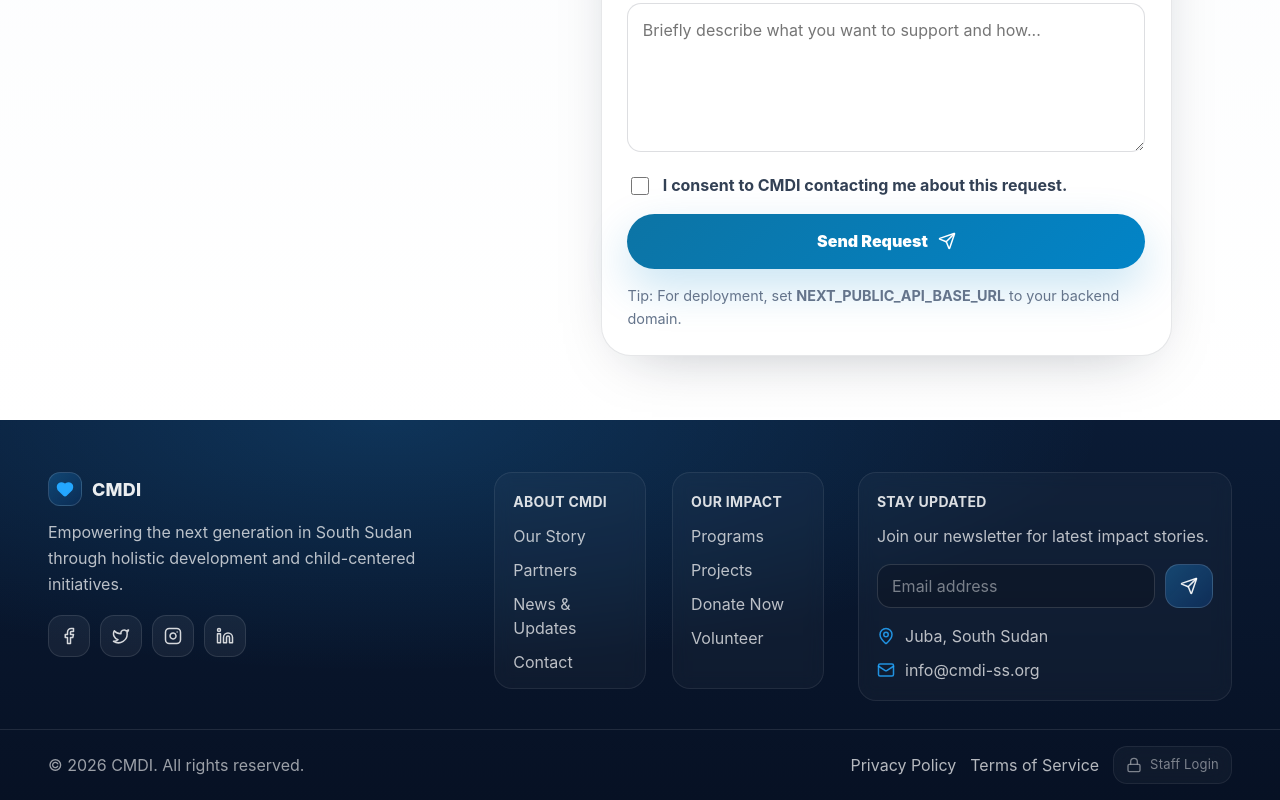
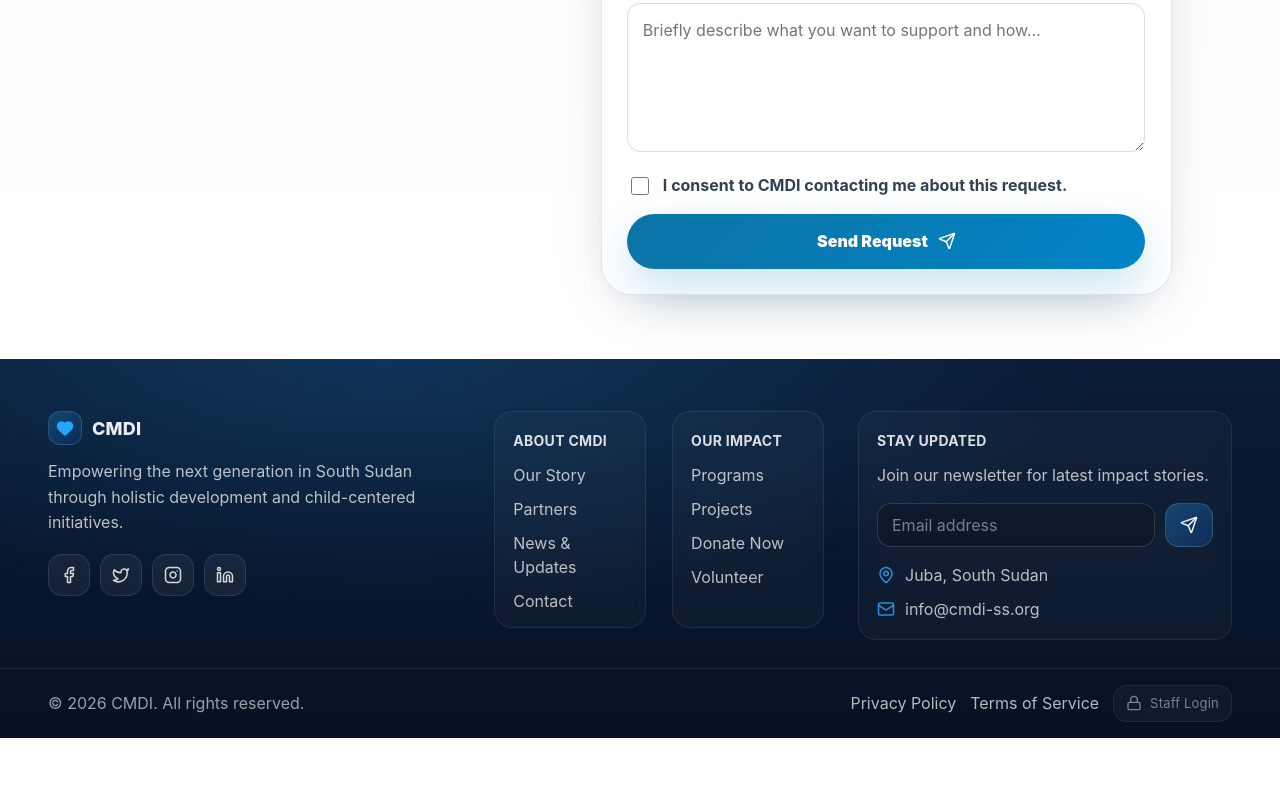
Before and after one commit to Hon-Tap/CMDI, a Next.js app in the folder Frontend/: page /partner-with-us in a window 1280 px wide. Shown: the part 1433-2233 px from the top of the page. After the commit the page ends 2171 px from the top, so only its background shows below. Built offline with nearby package versions, Linux system fonts and the light colour scheme; no server answers.

Commit message:
Update page.tsx

```diff
--- a/Frontend/app/partner-with-us/page.tsx
+++ b/Frontend/app/partner-with-us/page.tsx
@@ -350,10 +350,6 @@ export default function PartnerWithUsPage() {
                     <button className={styles.submitBtn} type="submit" disabled={status.loading}>
                       {status.loading ? 'Submitting...' : 'Send Request'} <Send size={18} />
                     </button>
-
-                    <p className={styles.smallNote}>
-                      Tip: For deployment, set <strong>NEXT_PUBLIC_API_BASE_URL</strong> to your backend domain.
-                    </p>
                   </form>
                 </>
               )}
```
